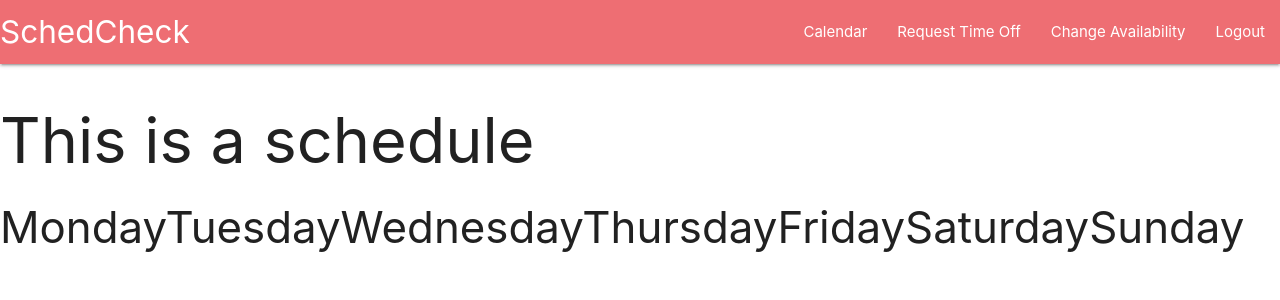
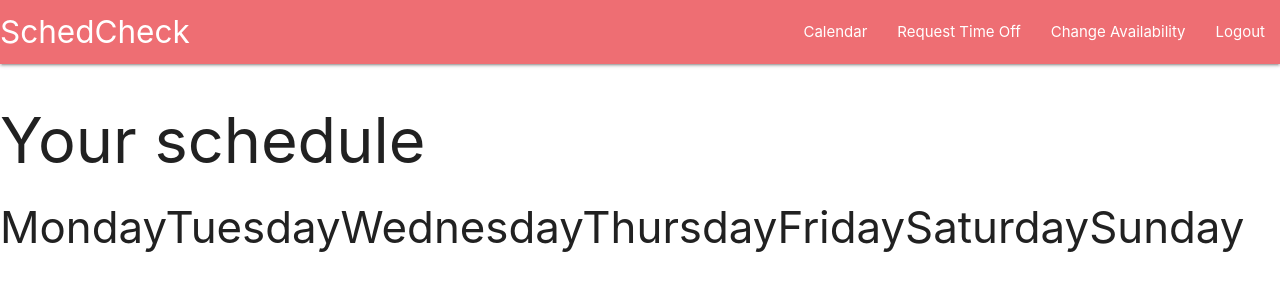
Before and after one commit to smalagadev/ReUp, a React (Create React App) app in the folder client/: page / in a window 1280 px wide. Shown: the top 300 px of the page. Built offline with nearby package versions, Linux system fonts and the light colour scheme.

Commit message:
text changed

```diff
--- a/client/src/components/Schedule/index.js
+++ b/client/src/components/Schedule/index.js
@@ -5,7 +5,7 @@ class Schedule extends Component{
   render(){
     return(
       <>
-        <h1>This is a schedule</h1>
+        <h1>Your schedule</h1>
         <Day />
       </>
     );
```
